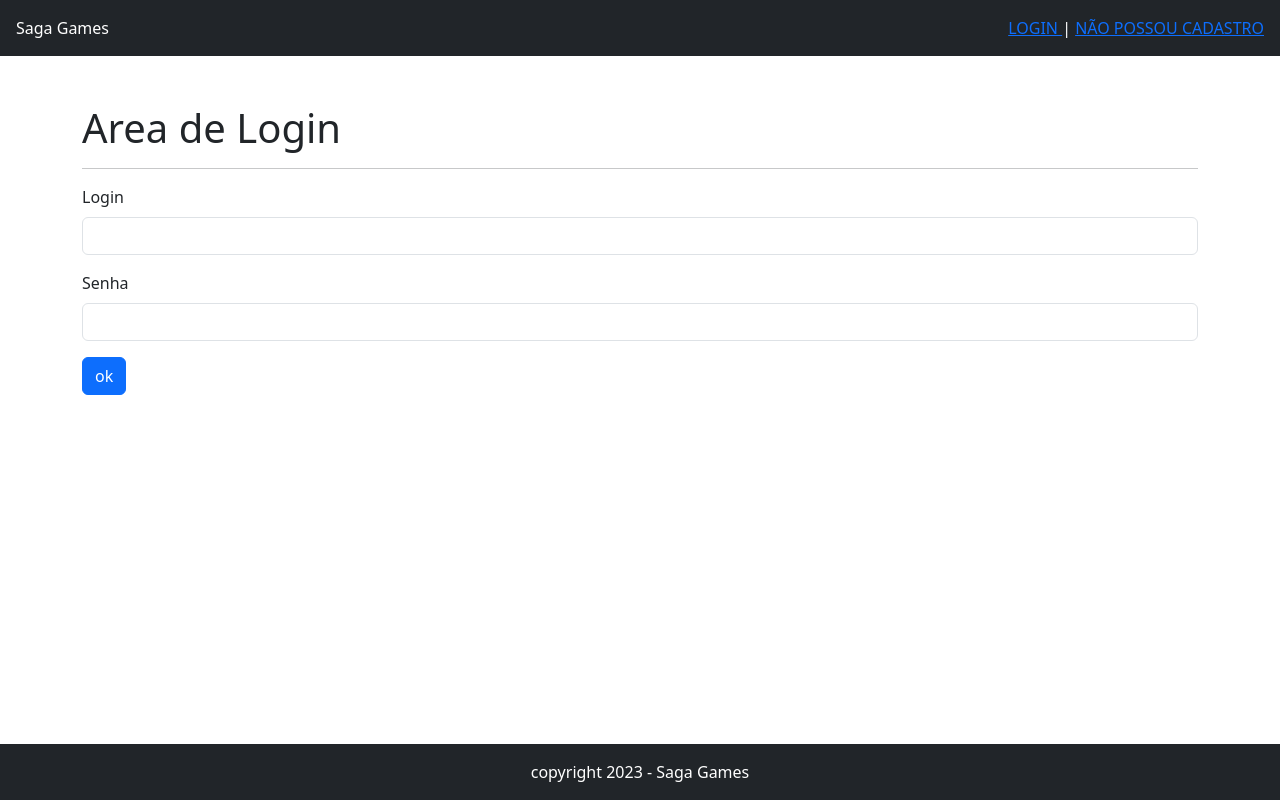
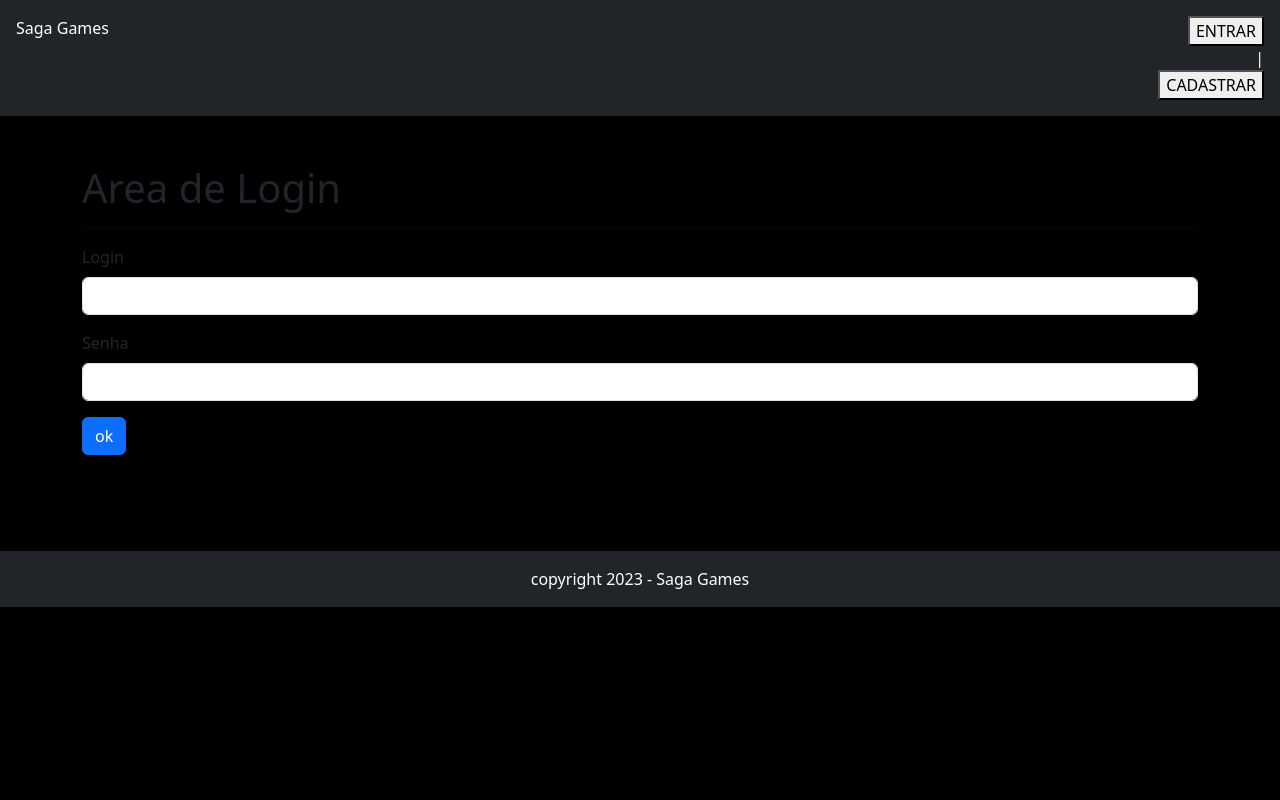
Before and after one commit to Erico2451/TRABALHO-PHP, a PHP site: page /login.php in a window 1280 px wide. Run offline with PHP 8.4, Linux system fonts and the light colour scheme.

Commit message:
Add files via upload

```diff
--- a/saga/adm/conexao.php
+++ b/saga/adm/conexao.php
@@ -3,7 +3,7 @@
     $local = "localhost";
     $usuario = "root";
     $senha = "";
-    $banco = "senac";
+    $banco = "saga";
 
     $conexao = mysqli_connect($local,$usuario,$senha,$banco);
 
--- a/saga/adm/controle.php
+++ b/saga/adm/controle.php
@@ -16,7 +16,6 @@
             <div class="row">
                  <div class="col text-star">
                      Saga Games
-
         </div>
             <div class="col text-end">
 
@@ -44,11 +43,15 @@
                 ?>
 
                 <a href='../adm/login.php'>
-            LOGIN
+                    <div class="entrar">
+                <button> ENTRAR </button>
+                </div>
                 </a>
  |
                      <a href="../usuario/usuario.php">
-            NÃO POSSOU CADASTRO
+                            <div class="cadas">
+                             <button> CADASTRAR </button>
+                            </div>
                    </a>
 <?php } ?>
         </div>
--- a/saga/adm/rodape.php
+++ b/saga/adm/rodape.php
@@ -1,7 +1,7 @@
 
 </div>
 
-<div class="container-fluid bg-dark text-white p-3 fixed-bottom">
+<div class="container-fluid bg-dark text-white p-3 mt-5">
     <div class="row">
         <div class="col text-center">
             copyright 2023 - Saga Games
--- /dev/null
+++ b/saga/css/style.css
@@ -0,0 +1,14 @@
+body{
+    background-color: black;
+}
+.cor{
+    background-color: gray;
+    border-radius: 1.5%;
+}
+.entrar{
+    color:black;
+    border-bottom: 11;
+}
+.cadas{
+    border-bottom: 10;
+}
```
Also changed, not shown: saga/adm/index.php (+26 -24 lines), saga/img/fifa.png (added), saga/img/games2.avif (added), saga/img/jogos.png (added). Lines whose indentation alone changed are shown as unchanged.
